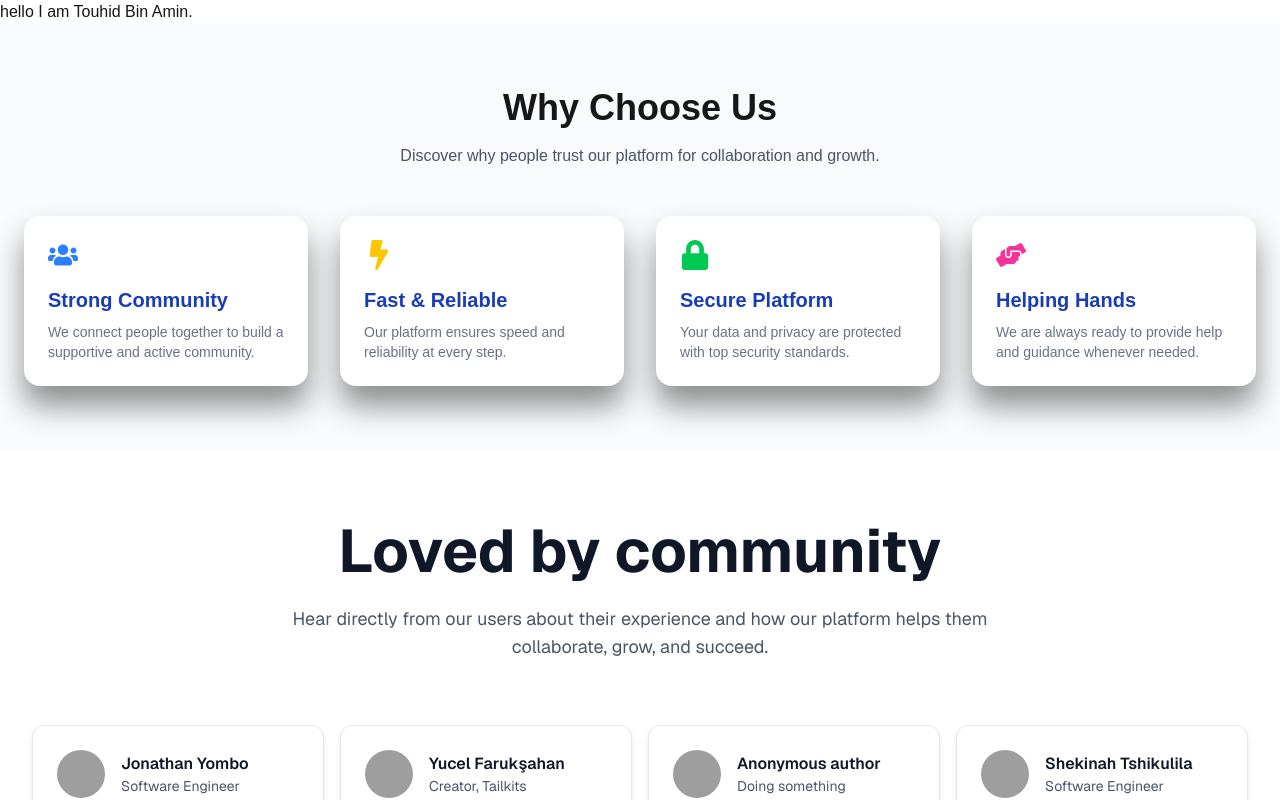
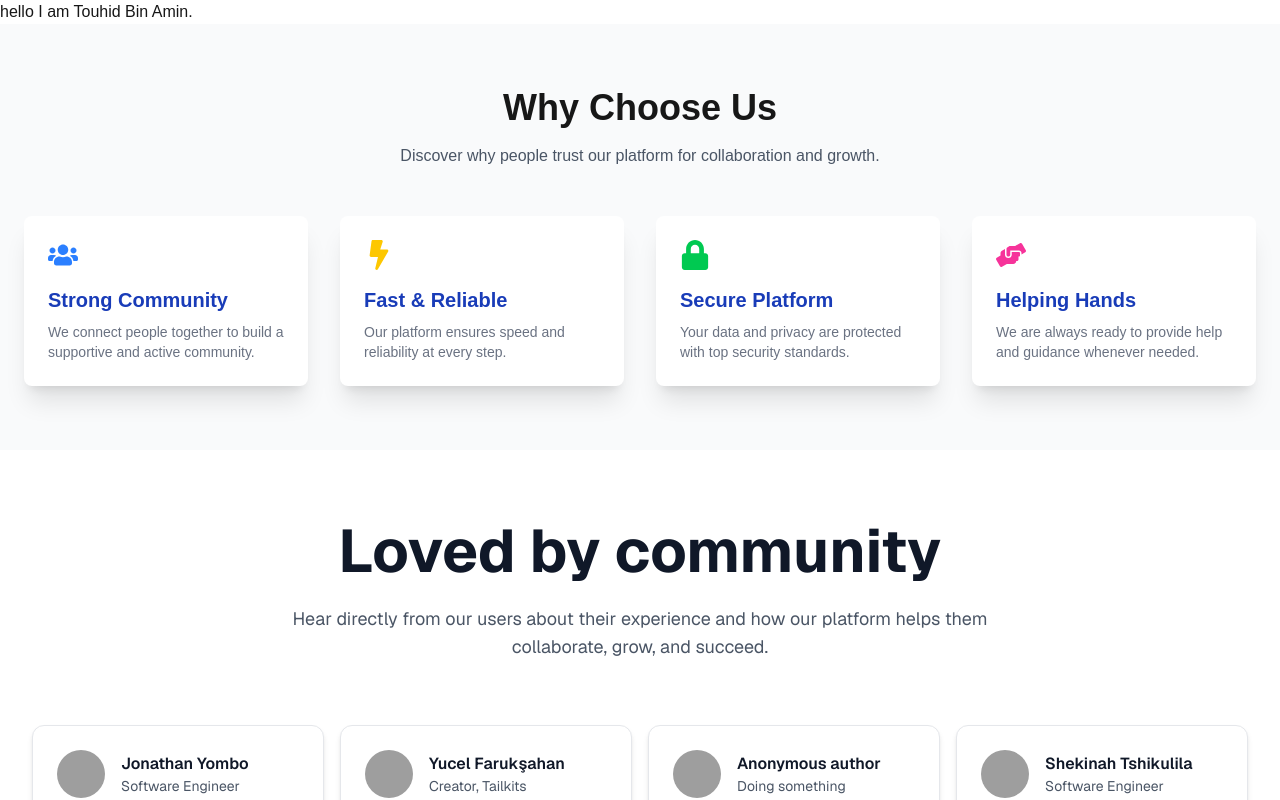
Before and after one commit to swajannaimur/One-Orbit, a Next.js app: page / in a window 1280 px wide. Shown: the top 800 px of the page. Built offline with nearby package versions, Linux system fonts and the light colour scheme; grey boxes are pictures that could not be loaded.

Commit message:
added modified whychoseus section

```diff
--- a/src/component/ThreeDCard.jsx
+++ /dev/null
@@ -1,107 +0,0 @@
-'use client';
-
-import React, { useState, useRef, useCallback, ReactNode, CSSProperties } from 'react';
-function ThreeDCard({
-  children,
-  className = '',
-  maxRotation = 10,
-  glowOpacity = 0.2,
-  shadowBlur = 30,
-  parallaxOffset = 40,
-  transitionDuration = '0.6s',
-  backgroundImage = null,
-  enableGlow = true,
-  enableShadow = true,
-  enableParallax = true
-}) {
-  const cardRef = useRef(null);
-  const [transform, setTransform] = useState({
-    rotateX: 0,
-    rotateY: 0,
-    glowX: 50,
-    glowY: 50,
-    shadowX: 0,
-    shadowY: 20,
-    isHovered: false
-  });
-  const handleMouseMove = useCallback(e => {
-    if (!cardRef.current) return;
-    const rect = cardRef.current.getBoundingClientRect();
-    const {
-      width,
-      height,
-      left,
-      top
-    } = rect;
-    const mouseX = e.clientX - left;
-    const mouseY = e.clientY - top;
-    const xPct = mouseX / width - 0.5;
-    const yPct = mouseY / height - 0.5;
-    const newRotateX = yPct * -1 * maxRotation;
-    const newRotateY = xPct * maxRotation;
-    setTransform(prev => ({
-      ...prev,
-      rotateX: newRotateX,
-      rotateY: newRotateY,
-      glowX: mouseX / width * 100,
-      glowY: mouseY / height * 100,
-      shadowX: enableShadow ? newRotateY * 0.8 : 0,
-      shadowY: enableShadow ? 20 - newRotateX * 0.6 : 20
-    }));
-  }, [maxRotation, enableShadow]);
-  const handleMouseEnter = useCallback(() => {
-    setTransform(prev => ({
-      ...prev,
-      isHovered: true
-    }));
-  }, []);
-  const handleMouseLeave = useCallback(() => {
-    setTransform({
-      rotateX: 0,
-      rotateY: 0,
-      glowX: 50,
-      glowY: 50,
-      shadowX: 0,
-      shadowY: 20,
-      isHovered: false
-    });
-  }, []);
-  const cardStyle = {
-    transform: `perspective(1000px) rotateX(${transform.rotateX}deg) rotateY(${transform.rotateY}deg) scale3d(1, 1, 1)`,
-    boxShadow: enableShadow ? `${transform.shadowX}px ${transform.shadowY}px ${shadowBlur}px rgba(1, 1, 1, 0.43)` : 'none',
-    transition: `transform ${transitionDuration} cubic-bezier(0.23, 1, 0.32, 1), box-shadow ${transitionDuration} cubic-bezier(0.23, 1, 0.32, 1)`,
-    transformStyle: 'preserve-3d'
-  };
-  const backgroundStyle = backgroundImage ? {
-    backgroundImage: `url(${backgroundImage})`,
-    backgroundSize: 'cover',
-    backgroundPosition: 'center',
-    opacity: transform.isHovered ? 1 : 0,
-    transition: `opacity 0.5s ease-in-out`
-  } : {};
-  const glowStyle = enableGlow ? {
-    background: `radial-gradient(circle at ${transform.glowX}% ${transform.glowY}%, rgba(255, 255, 255, ${glowOpacity}), transparent)`,
-    opacity: transform.isHovered ? 1 : 0,
-    transition: 'opacity 0.5s ease-in-out'
-  } : {};
-  const contentStyle = enableParallax ? {
-    transform: `translateZ(${parallaxOffset}px)`,
-    transformStyle: 'preserve-3d'
-  } : {};
-  return <div style={{
-    perspective: '1000px'
-  }} className={className}>
-      <div ref={cardRef} onMouseMove={handleMouseMove} onMouseEnter={handleMouseEnter} onMouseLeave={handleMouseLeave} style={cardStyle} className="relative bg-white rounded-2xl overflow-hidden" role="img" tabIndex={0} onFocus={handleMouseEnter} onBlur={handleMouseLeave}>
-        {backgroundImage && <div className="absolute inset-0 rounded-2xl" style={backgroundStyle} aria-hidden="true" />}
-
-        <div className="absolute inset-0 border-2 border-white/10 rounded-2xl pointer-events-none" aria-hidden="true" />
-
-        {enableGlow && <div className="absolute inset-0 z-0 rounded-2xl pointer-events-none" style={glowStyle} aria-hidden="true" />}
-
-        <div style={contentStyle} className="relative z-10">
-          {children}
-        </div>
-      </div>
-    </div>;
-}
-export default ThreeDCard;
--- a/src/component/WhyChoseUs.jsx
+++ b/src/component/WhyChoseUs.jsx
@@ -2,7 +2,7 @@
 
 
 import { FaUsers, FaBolt, FaLock, FaHandsHelping } from "react-icons/fa";
-import ThreeDCard from "./ThreeDCard";
+
 
 export default function WhyChooseUs() {
   const features = [
@@ -42,13 +42,13 @@ export default function WhyChooseUs() {
 
         <div className="grid grid-cols-1 sm:grid-cols-2 lg:grid-cols-4 gap-8">
           {features.map((feature, i) => (
-            <ThreeDCard key={i} backgroundImage={feature.bg}>
+            <div key={i} className="bg-white shadow-xl hover:shadow-sm rounded-lg transition-shadow duration-300">
               <div className="p-6 flex flex-col items-start text-left">
                 <div className="mb-4">{feature.icon}</div>
                 <h3 className="text-xl font-semibold text-blue-800">{feature.title}</h3>
                 <p className="text-gray-500 text-sm mt-2">{feature.desc}</p>
               </div>
-            </ThreeDCard>
+            </div>
           ))}
         </div>
       </div>
```
